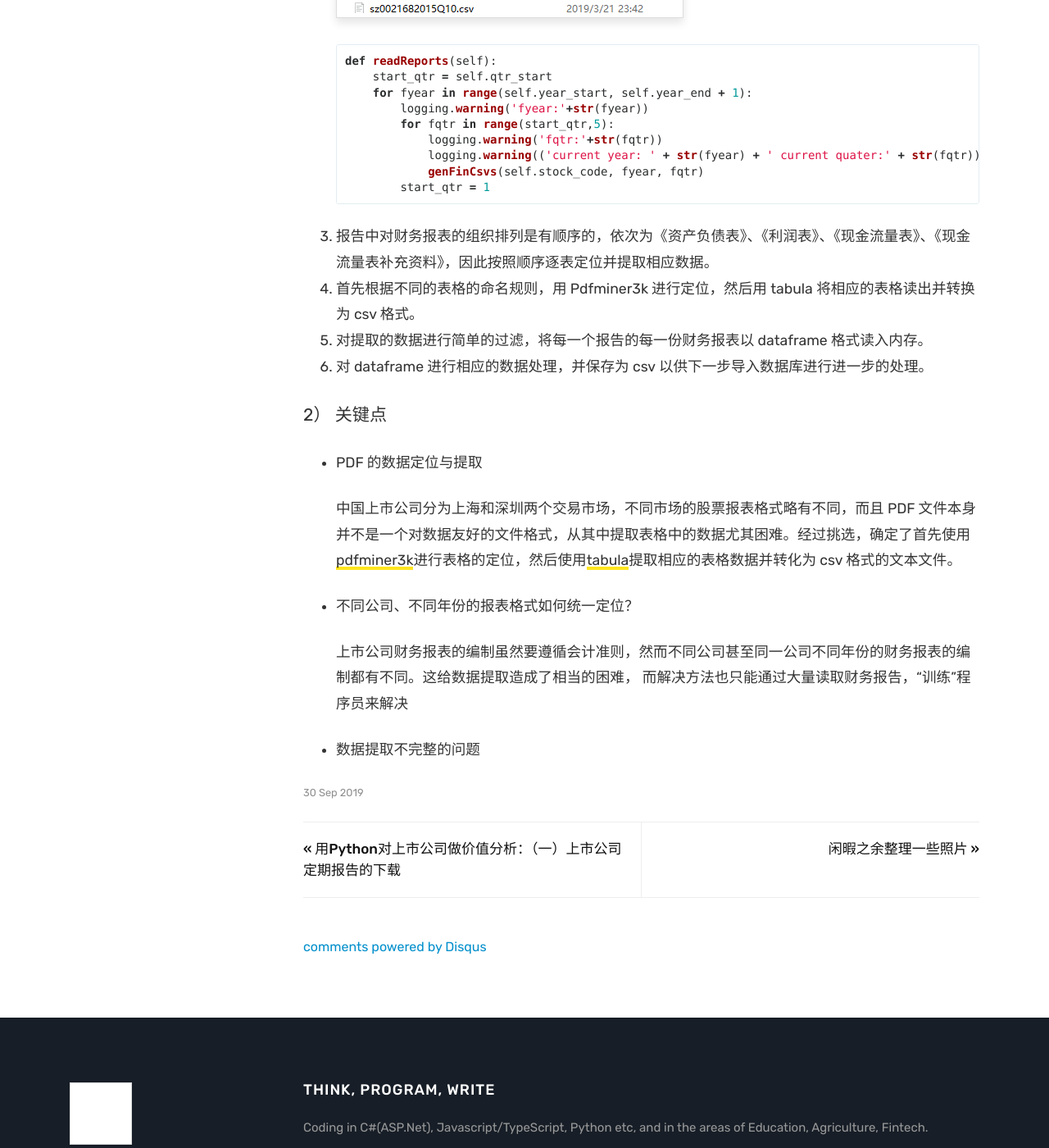
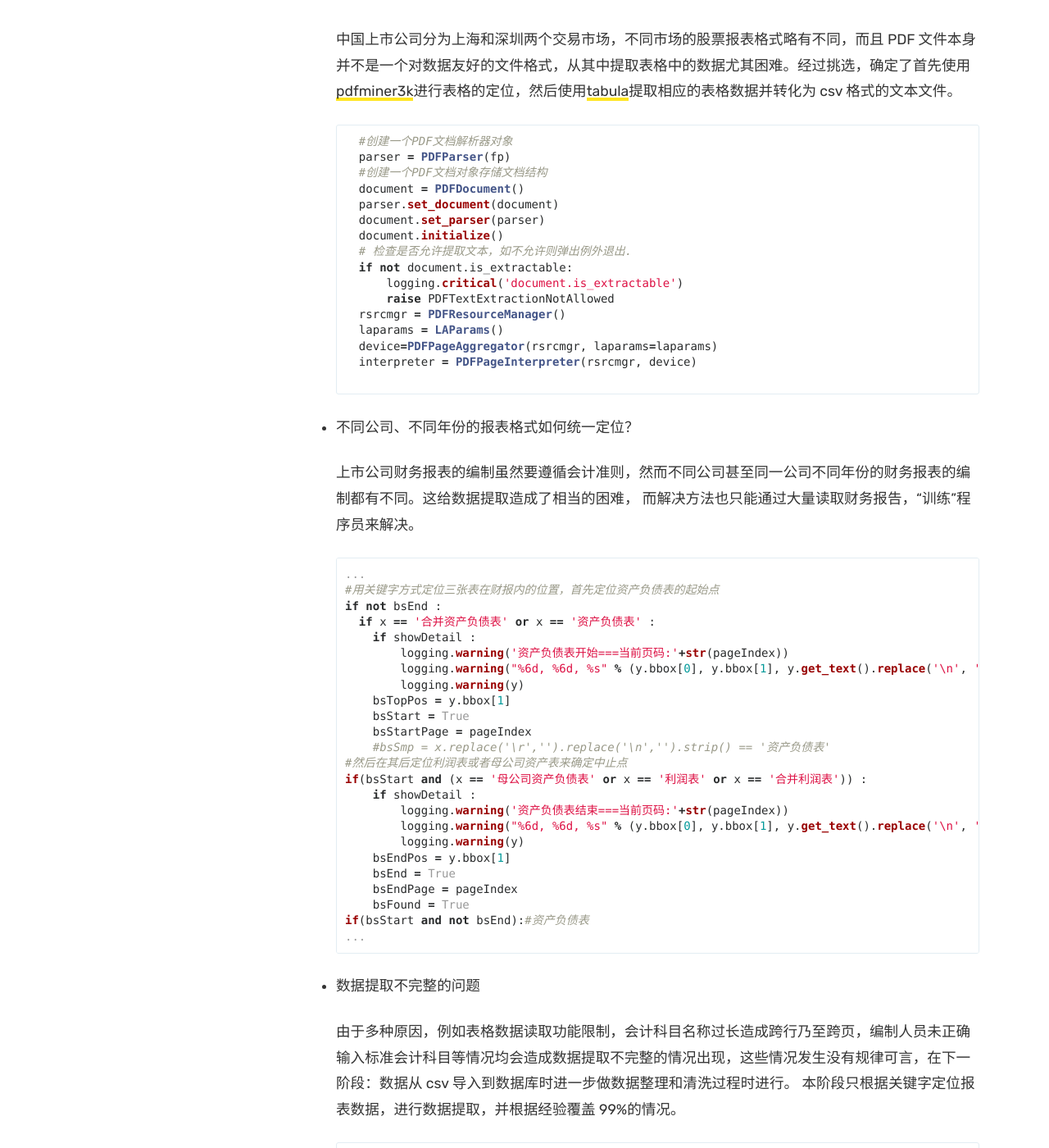
Before and after one commit to yxdt/yxdt.github.io, a Jekyll site: the page built from _posts/2019-09-30-python-pdf-csv.markdown, in a window 1280 px wide and 1400 px high, scrolled down 2275 px. Shown: the whole window at 82% size. Built offline with Jekyll 4.4.1, drawn with Linux system fonts in a browser that asks for light colours; comment, search, counter and statistics services are not loaded; some of the changed text lies outside the part shown.

Commit message:
minor update

````diff
--- a/_posts/2019-09-30-python-pdf-csv.markdown
+++ b/_posts/2019-09-30-python-pdf-csv.markdown
@@ -5,6 +5,8 @@ date: 2019-09-30 14:23:56 +0800
 categories: [Python, Fintech]
 tag: [Python, Fintech, DCF, FCFF, CSV]
 ---
+
+{% include header.html %}
 
 # 一、前言：
 
@@ -39,8 +41,6 @@ tag: [Python, Fintech, DCF, FCFF, CSV]
        #showDetail： 系统在提取过程中会产生相关的操作日志，该标志确定是否详细记录相关日志
    ```
 2. 程序开始按顺序打开企业的定期报告（每季度一份报告），定位并提取三张表+补充资料的财务数据
-   ![提取的数据按序存放](/assets/images/csv.png)
-
    ```python
    def readReports(self):
        start_qtr = self.qtr_start
@@ -52,7 +52,6 @@ tag: [Python, Fintech, DCF, FCFF, CSV]
                genFinCsvs(self.stock_code, fyear, fqtr)
            start_qtr = 1
    ```
-
 3. 报告中对财务报表的组织排列是有顺序的，依次为《资产负债表》、《利润表》、《现金流量表》、《现金流量表补充资料》，因此按照顺序逐表定位并提取相应数据。
 4. 首先根据不同的表格的命名规则，用 Pdfminer3k 进行定位，然后用 tabula 将相应的表格读出并转换为 csv 格式。
 5. 对提取的数据进行简单的过滤，将每一个报告的每一份财务报表以 dataframe 格式读入内存。
@@ -64,8 +63,87 @@ tag: [Python, Fintech, DCF, FCFF, CSV]
 
   中国上市公司分为上海和深圳两个交易市场，不同市场的股票报表格式略有不同，而且 PDF 文件本身并不是一个对数据友好的文件格式，从其中提取表格中的数据尤其困难。经过挑选，确定了首先使用[pdfminer3k](https://github.com/jaepil/pdfminer3k/)进行表格的定位，然后使用[tabula](https://tabula.technology/)提取相应的表格数据并转化为 csv 格式的文本文件。
 
+  ```python
+    #创建一个PDF文档解析器对象
+    parser = PDFParser(fp)
+    #创建一个PDF文档对象存储文档结构
+    document = PDFDocument()
+    parser.set_document(document)
+    document.set_parser(parser)
+    document.initialize()
+    # 检查是否允许提取文本，如不允许则弹出例外退出.
+    if not document.is_extractable:
+        logging.critical('document.is_extractable')
+        raise PDFTextExtractionNotAllowed
+    rsrcmgr = PDFResourceManager()
+    laparams = LAParams()
+    device=PDFPageAggregator(rsrcmgr, laparams=laparams)
+    interpreter = PDFPageInterpreter(rsrcmgr, device)
+
+  ```
+
 - 不同公司、不同年份的报表格式如何统一定位？
 
-  上市公司财务报表的编制虽然要遵循会计准则，然而不同公司甚至同一公司不同年份的财务报表的编制都有不同。这给数据提取造成了相当的困难， 而解决方法也只能通过大量读取财务报告，“训练”程序员来解决
+  上市公司财务报表的编制虽然要遵循会计准则，然而不同公司甚至同一公司不同年份的财务报表的编制都有不同。这给数据提取造成了相当的困难， 而解决方法也只能通过大量读取财务报告，“训练”程序员来解决。
+
+  ```python
+  ...
+  #用关键字方式定位三张表在财报内的位置，首先定位资产负债表的起始点
+  if not bsEnd :
+    if x == '合并资产负债表' or x == '资产负债表' :
+      if showDetail :
+          logging.warning('资产负债表开始===当前页码:'+str(pageIndex))
+          logging.warning("%6d, %6d, %s" % (y.bbox[0], y.bbox[1], y.get_text().replace('\n', '_')))
+          logging.warning(y)
+      bsTopPos = y.bbox[1]
+      bsStart = True
+      bsStartPage = pageIndex
+      #bsSmp = x.replace('\r','').replace('\n','').strip() == '资产负债表'
+  #然后在其后定位利润表或者母公司资产表来确定中止点
+  if(bsStart and (x == '母公司资产负债表' or x == '利润表' or x == '合并利润表')) :
+      if showDetail :
+          logging.warning('资产负债表结束===当前页码:'+str(pageIndex))
+          logging.warning("%6d, %6d, %s" % (y.bbox[0], y.bbox[1], y.get_text().replace('\n', '_')))
+          logging.warning(y)
+      bsEndPos = y.bbox[1]
+      bsEnd = True
+      bsEndPage = pageIndex
+      bsFound = True
+  if(bsStart and not bsEnd):#资产负债表
+  ...
+  ```
 
 - 数据提取不完整的问题
+
+  由于多种原因，例如表格数据读取功能限制，会计科目名称过长造成跨行乃至跨页，编制人员未正确输入标准会计科目等情况均会造成数据提取不完整的情况出现，这些情况发生没有规律可言，在下一阶段：数据从 csv 导入到数据库时进一步做数据整理和清洗过程时进行。
+  本阶段只根据关键字定位报表数据，进行数据提取，并根据经验覆盖 99%的情况。
+
+  ```python
+   if report_id == 0 : #
+        startItem = '流动资产'
+        endItem = '负债和所有者权益总计'
+        endItem1 = '负债及所有者权益合计'
+        endItem2 = '负债和所有者权益或股东权益总计'
+    elif report_id == 1:
+        startItem = '一营业总收入'
+        endItem = '二稀释每股收益元/股'
+        endItem1 = '归属于少数股东的综合收益总额'
+        endItem2 = '二稀释每股收益'
+    elif report_id == 2:
+        startItem = '一经营活动产生的现金流量'
+        endItem = '六期末现金及现金等价物余额'
+        endItem1 = endItem
+        endItem2 = endItem
+    elif report_id == 5:
+        startItem = '1将净利润调节为经营活动现金流量'
+        endItem  = '现金及现金等价物净增加额'
+        endItem1 = '现金及现金等价物净增加额'
+        endItem2 = endItem
+    else:
+        startItem = '错误id'
+        endItem = '错误id'
+        endItem1 = endItem
+        endItem2 = endItem
+    passed = True
+
+  ```
````
